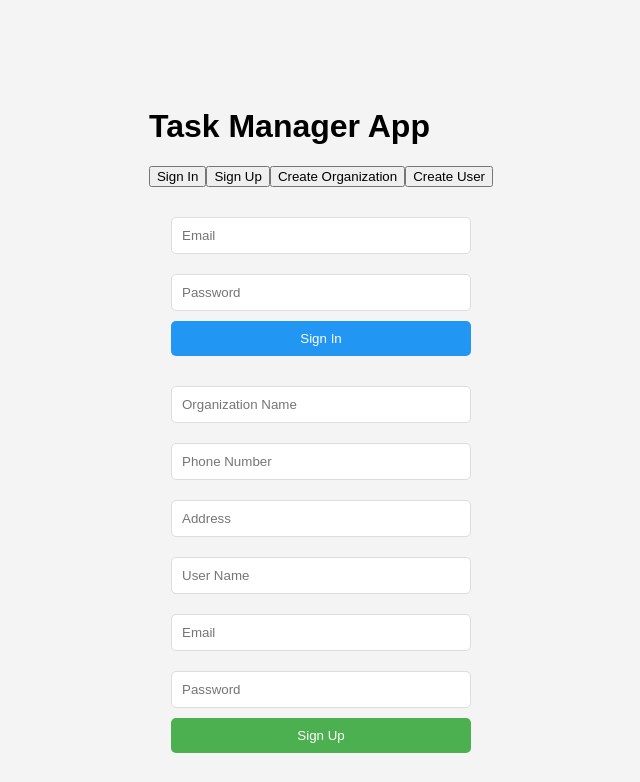
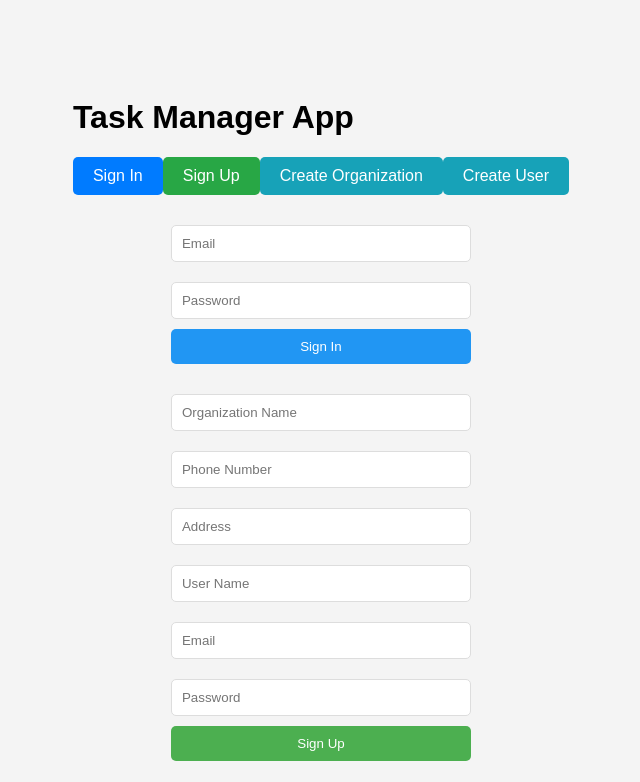
Before and after one commit to camalmikayilov/TaskManagementPlatform, a React (Vite) app: page / in a window 1280 px wide. Shown: the top 782 px of the page, without its empty margins (319-959 px from the left). Built offline with nearby package versions, Linux system fonts and the light colour scheme.

Commit message:
update button

```diff
--- a/src/App.jsx
+++ b/src/App.jsx
@@ -10,10 +10,10 @@ const App = () => {
     <div>
        <div>
        <h1>Task Manager App</h1>
-       <button>Sign In</button>
-       <button>Sign Up</button>
-       <button>Create Organization</button>
-       <button>Create User</button>
+       <button className="signin-btn">Sign In</button>
+       <button className="signup-btn">Sign Up</button>
+       <button className="create-org-btn">Create Organization</button>
+       <button className="create-user-btn">Create User</button>
        <SignInForm />
        <SignUpForm />
        <TaskManagement />
--- a/src/assets/css/style.css
+++ b/src/assets/css/style.css
@@ -118,3 +118,44 @@ body {
     border-radius: 5px;
     cursor: pointer;
   }
+
+
+ .signin-btn,
+ .signup-btn,
+ .create-org-btn,
+ .create-user-btn {
+    padding: 10px 20px;
+    font-size: 16px;
+    border: none;
+    border-radius: 5px;
+    cursor: pointer;
+ }
+
+ .signin-btn {
+    background-color: #007bff;
+    color: white;
+ }
+
+ .signin-btn:hover {
+    background-color: #0056b3;
+ }
+
+ .signup-btn {
+    background-color: #28a745;
+    color: white;
+ }
+
+ .signup-btn:hover {
+    background-color: #218838;
+ }
+
+ .create-org-btn,
+ .create-user-btn {
+    background-color: #17a2b8;
+    color: white;
+ }
+
+ .create-org-btn:hover,
+ .create-user-btn:hover {
+    background-color: #147a9e;
+ }
```
